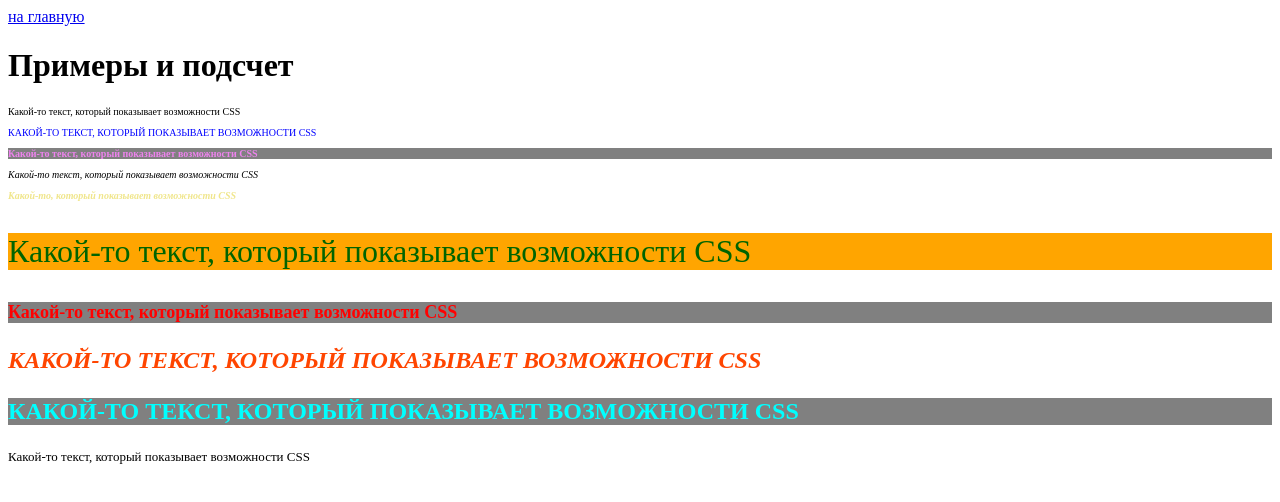
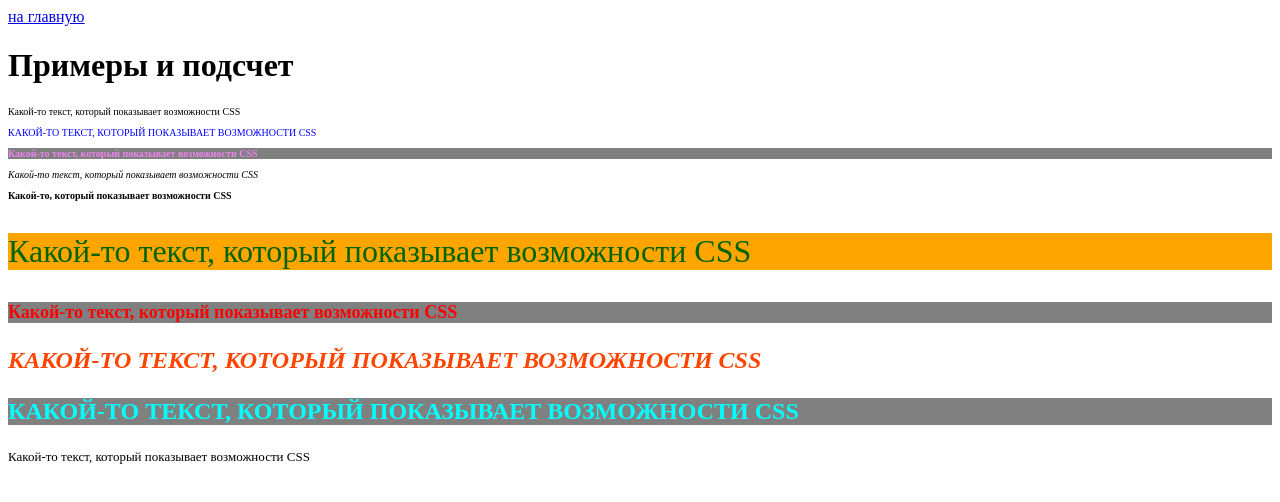
Before and after one commit to Yurkel/lesson_4, a plain HTML site: page about.html in a window 1280 px wide. Drawn offline with Linux system fonts and the light colour scheme.

Commit message:
последние исправления

```diff
--- a/about.html
+++ b/about.html
@@ -27,9 +27,9 @@
   <p class="usual">Какой-то текст, который показывает возможности CSS</p>
   <!--2-->
   <div>
-    <b>
-      <p>Какой-то, который показывает возможности CSS</p>
-    </b>
+    <p>
+      <b>Какой-то, который показывает возможности CSS</b>
+    </p>
   </div>
   <!--11-->
   <p class="attention" id="att">Какой-то текст, который показывает возможности CSS</p>
```
